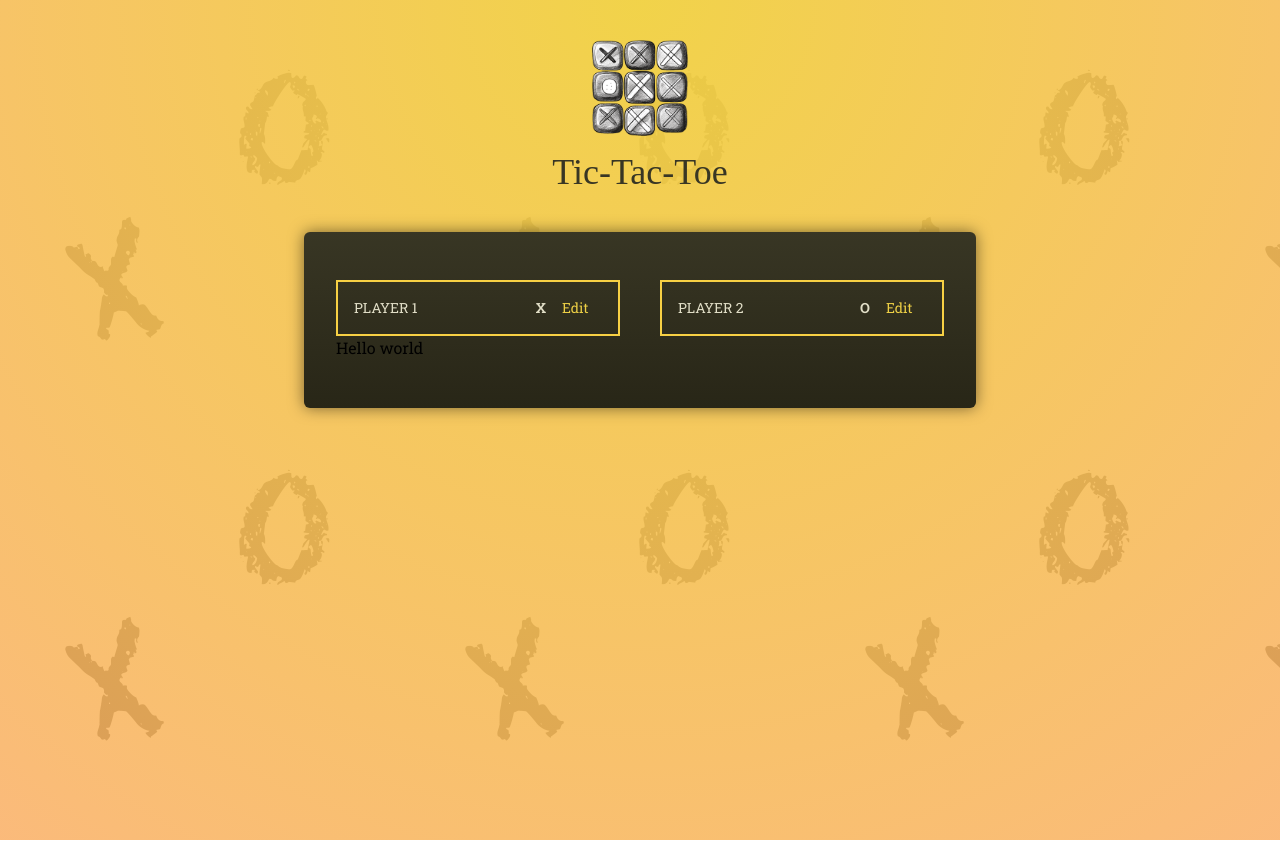
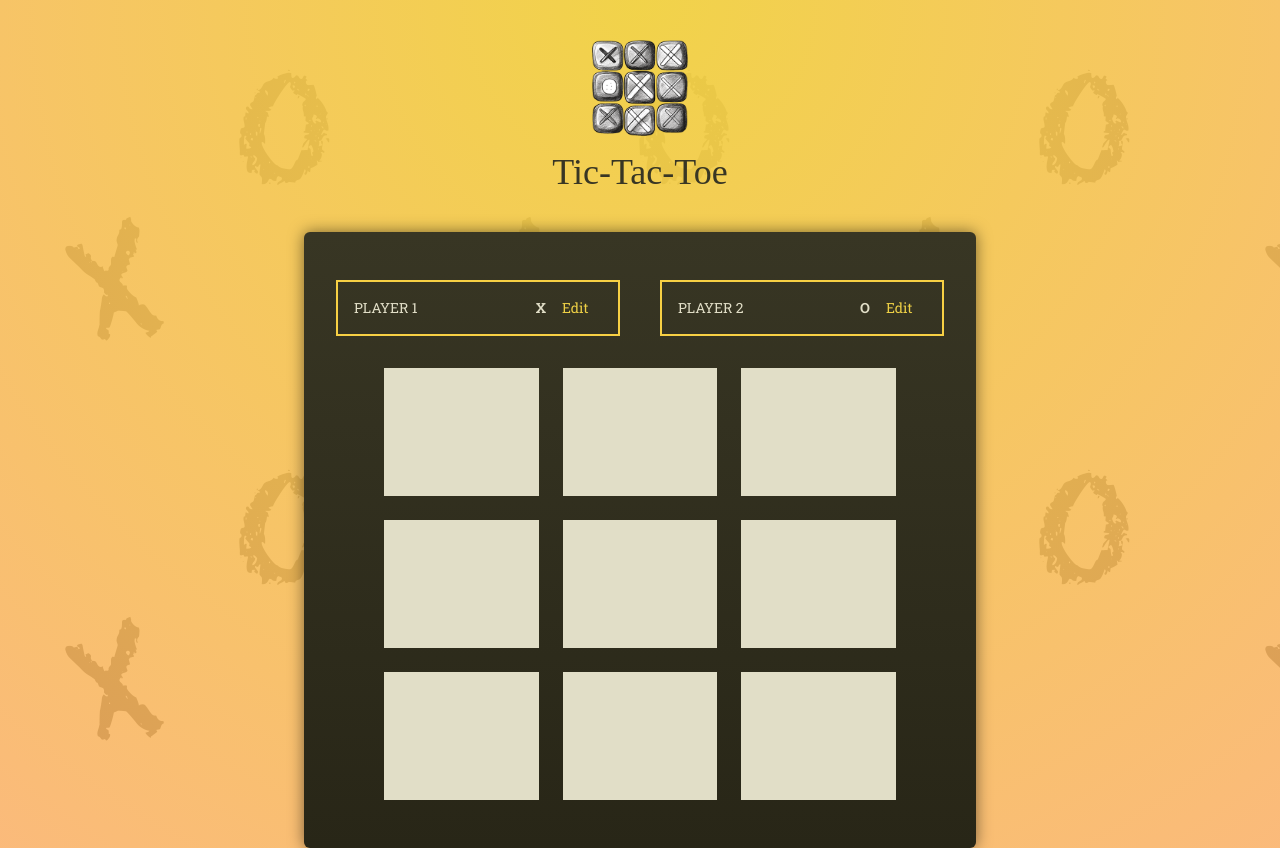
Before and after one commit to priscilla-e/tic-tac-AI, a React (Vite) app: page / in a window 1280 px wide. Built offline with nearby package versions, Linux system fonts and the light colour scheme; a web font is replaced by a local one.

Commit message:
Add initial game board component

```diff
--- a/src/App.jsx
+++ b/src/App.jsx
@@ -2,6 +2,8 @@ import {useState} from 'react'
 
 import Header from './components/Header.jsx'
 import Player from './components/Player.jsx'
+import GameBoard from './components/GameBoard.jsx'
+
 
 function App() {
     return (
@@ -15,11 +17,11 @@ function App() {
                 >
                     {/*Player Names Container*/}
                     <div className="flex space-x-2 md:space-x-10">
-                        {/*Player Name 1*/}
                         <Player defaultName='Player 1' symbol='X'/>
                         <Player defaultName='Player 2' symbol='O'/>
                     </div>
-                    Hello world
+
+                    <GameBoard/>
                 </div>
             </main>
         </>
--- /dev/null
+++ b/src/components/GameBoard.jsx
@@ -0,0 +1,35 @@
+import {useState} from 'react'
+
+const INITIAL_GAMEBOARD = [
+    [null, null, null],
+    [null, null, null],
+    [null, null, null],
+];
+
+export default function GameBoard() {
+    const [gameBoard, setGameBoard] = useState(INITIAL_GAMEBOARD);
+
+    const handleClick = (row, col, symbol) => {
+        setGameBoard((prevBoard) => {
+            const newBoard = prevBoard.map(row => [...row])
+            newBoard[row][col] = symbol
+            return newBoard;
+        });
+    }
+
+    return (
+        <div className="grid grid-cols-3 gap-3 max-w-lg mx-auto mt-8 md:gap-6">
+            {gameBoard.map((row, rowIndex) =>
+                row.map((col, colIndex) => (
+                    <button
+                        key={`cell-${rowIndex},${colIndex}`}
+                        className="bg-smoke font-cursive h-28 text-6xl text-earth uppercase md:text-7xl md:h-32"
+                        onClick={() => handleClick(rowIndex, colIndex, 'X')}
+                    >
+                        {col}
+                    </button>
+                ))
+            )}
+        </div>
+    );
+}
```
Also changed, not shown: src/index.css (+11 -11 lines).
